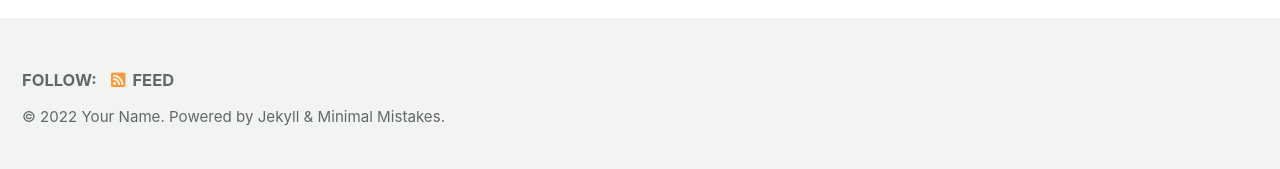
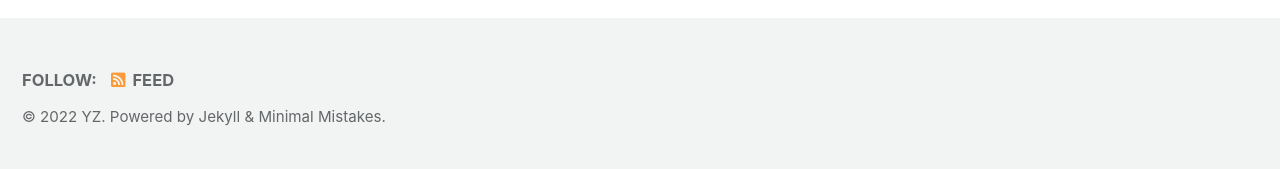
Before and after one commit to yz214/2, a Jekyll site: the page built from index1.md, in a window 1280 px wide. Shown: the part 1401-1570 px from the top of the page. Built offline with Jekyll 4.4.1, drawn with Linux system fonts in a browser that asks for light colours; cached includes are drawn as plain includes; our own code applies the rules of GitHub Pages for plain Markdown files.

Commit message:
Update _config.yml

```diff
--- a/_config.yml
+++ b/_config.yml
@@ -19,11 +19,11 @@ locale                   : "en-US"
 title                    : "Site Title"
 title_separator          : "-"
 subtitle                 : # site tagline that appears below site title in masthead
-name                     : "Your Name"
+name                     : "YZ"
 description              : "An amazing website."
-url                      : "https://yzok.github.io"# the base hostname & protocol for your site e.g. "https://mmistakes.github.io"
+url                      : "https://yz214.github.io"# the base hostname & protocol for your site e.g. "https://mmistakes.github.io"
 baseurl                  : "/2"# the subpath of your site, e.g. "/blog"
-repository               : # GitHub username/repo-name e.g. "mmistakes/minimal-mistakes"
+repository               : "yz214/2"# GitHub username/repo-name e.g. "mmistakes/minimal-mistakes"
 teaser                   : # path of fallback teaser image, e.g. "/assets/images/500x300.png"
 logo                     : # path of logo image to display in the masthead, e.g. "/assets/images/88x88.png"
 masthead_title           : # overrides the website title displayed in the masthead, use " " for no title
```
